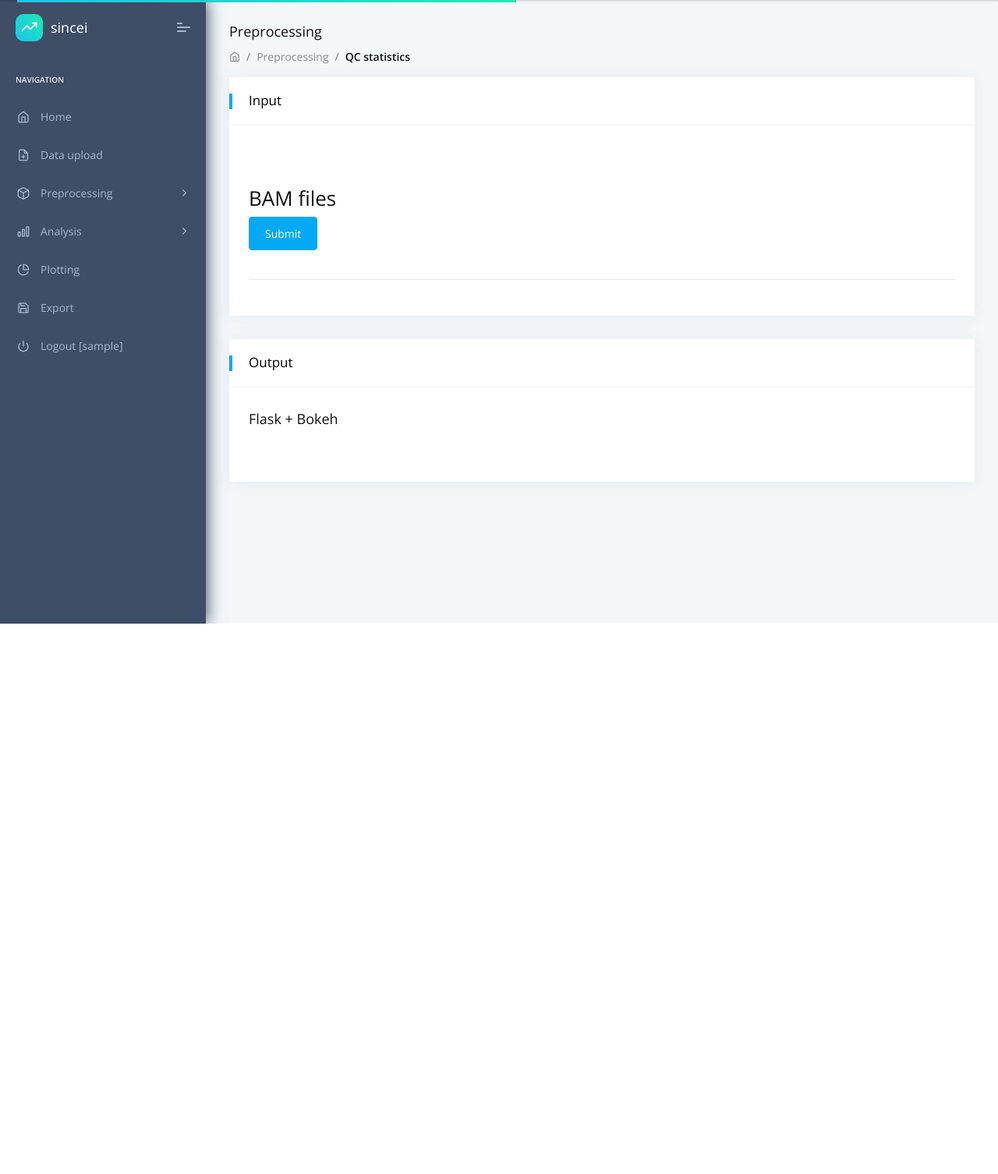
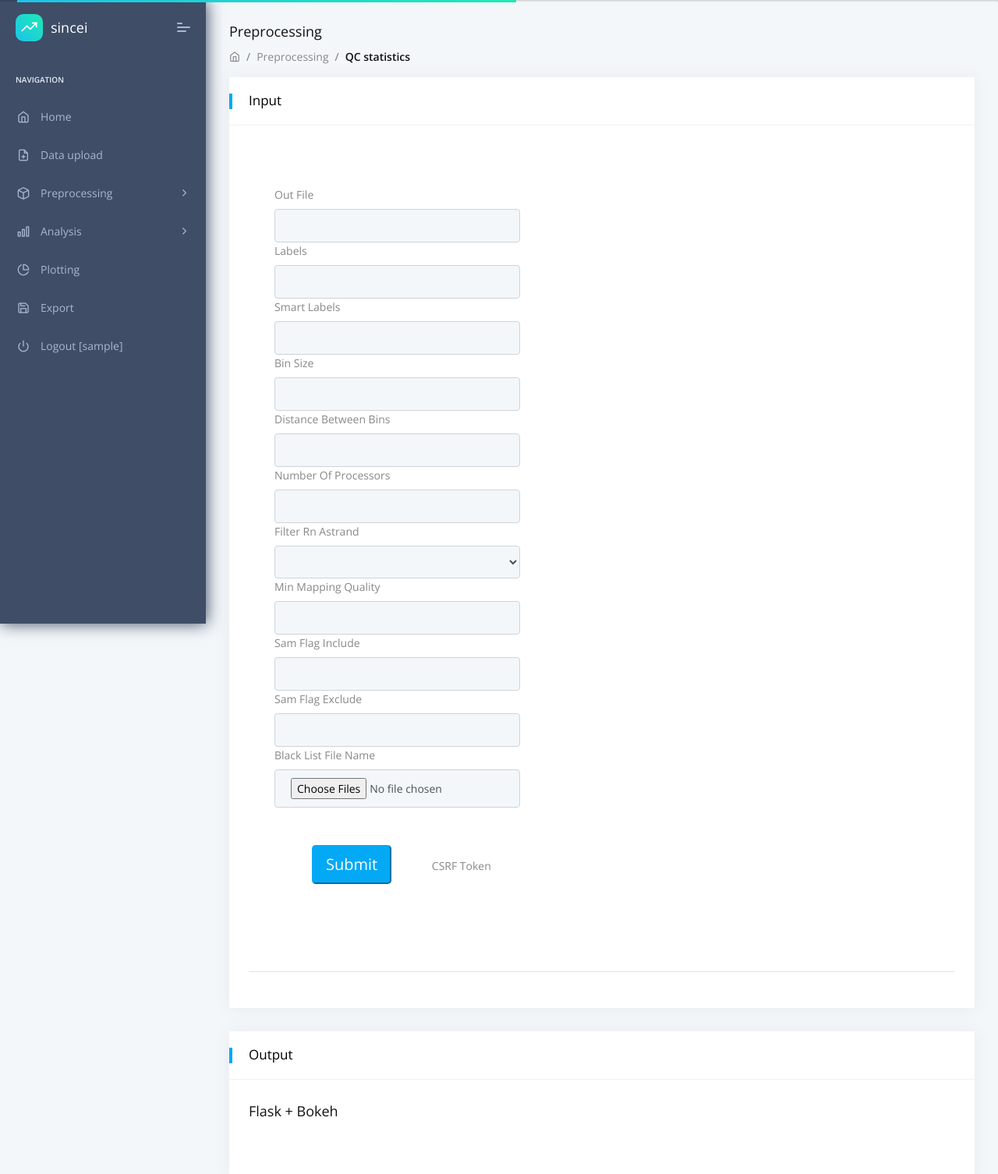
Before and after one commit to bhardwaj-lab/sincei, a Flask app: page /filter_stats in a window 1280 px wide. Shown: the top 1506 px of the page at 78% size. Before the commit the page ends 800 px from the top, so only its background shows below. Run offline with Flask 2, Linux system fonts and the light colour scheme; the visitor is signed in with stand-in values (Sample User, id 1); data comes from the database, SQL or seed files in the repository; lists and menus that the app fills with data are empty; some libraries are stand-ins or nearby versions.

Commit message:
WTForms integrated: but submit button does nothing

```diff
--- a/web_app/app/base/templates/includes/sidebar.html
+++ b/web_app/app/base/templates/includes/sidebar.html
@@ -34,7 +34,7 @@
                           <span class="pcoded-mtext">Preprocessing</span></a>
                         <ul class="pcoded-submenu">
                             <li class=""><a href="/filter_stats" class="">QC statistics</a></li>
-                            <li class=""><a href="/blah.html" class="">Count Reads</a></li>
+                            <li class=""><a href="/blah" class="">Count Reads</a></li>
                             <li class=""><a href="/cluster_cells.html" class="">Cluster Cells</a></li>
                             <li class=""><a href="/bulk_coverage.html" class="">Bulk Coverage</a></li>
                         </ul>
--- a/web_app/app/home/routes.py
+++ b/web_app/app/home/routes.py
@@ -4,7 +4,7 @@
 """
 
 from app.home import blueprint
-from flask import render_template, redirect, url_for, request
+from flask import render_template, redirect, url_for, request, flash
 from flask_login import login_required, current_user
 from app import login_manager, db, Sample
 from jinja2 import TemplateNotFound
@@ -17,12 +17,22 @@
 from bokeh.embed import components
 from bokeh.plotting import figure, output_file, show
 import pandas as pd
+import sys
+from .sincei_forms import testForm
 
+# Helper - Extract current page name from request
+def get_segment( request ):
+    try:
+        segment = request.path.split('/')[-1]
+        if segment == '':
+            segment = 'index'
+        return segment
+    except:
+        return None
 
 @blueprint.route('/index')
 @login_required
 def index():
-
     return render_template('index.html', segment='index')
 
 @blueprint.route('/<template>')
@@ -63,8 +73,13 @@
 @blueprint.route('/filter_stats', methods = ['GET', 'POST'])
 @login_required
 def show_plots():
-    if request.method == 'POST':
+    form = testForm()
+    flash(form.errors)
+    if request.method == 'POST' and form.validate_on_submit():
         try:
+            bam = form.binSize.data
+            bc = form.distanceBetweenBins.data
+            flash('Input submitted!!')
             def getFilterStats(txtpath="/Users/vivek/programs/sincei/web_app/example_data/scFilterStats.txt"):
                 res = pd.read_csv(txtpath, sep="\t", index_col=0)
                 return res
@@ -85,6 +100,7 @@
             script, div = components(fig)
             return render_template(
                     'filter_stats.html',
+                    form=form,
                     plot_script=script,
                     plot_div=div,
                     js_resources=INLINE.render_js(),
@@ -95,18 +111,9 @@
     else:
         return render_template(
                 'filter_stats.html',
+                form=form,
                 plot_script="",
                 plot_div="",
                 js_resources=INLINE.render_js(),
                 css_resources=INLINE.render_css(),
                 ).encode(encoding='UTF-8')
-
-# Helper - Extract current page name from request
-def get_segment( request ):
-    try:
-        segment = request.path.split('/')[-1]
-        if segment == '':
-            segment = 'index'
-        return segment
-    except:
-        return None
--- /dev/null
+++ b/web_app/app/home/sincei_forms.py
@@ -0,0 +1,17 @@
+from flask_wtf import FlaskForm as Form
+from wtforms import validators, BooleanField, StringField, DecimalField, FileField, MultipleFileField, FloatField, IntegerField, SelectField, SelectMultipleField, SubmitField, StringField
+
+
+class testForm(Form):
+    outFile=StringField(label='Out  File', validators=[], description='The file to write results to. By default, results are printed to the console')
+    labels=StringField(label='Labels', validators=[], description='Labels for the samples. The default is to use the file name of the sample. The sample labels should be separated by spaces and quoted if a label itselfcontains a space E.g. -labels label-1 "label 2"  ')
+    smartLabels=StringField(label='Smart  Labels', validators=[], description='Instead of manually specifying labels for the input BAM files, this causes sincei to use the file name after removing the path and extension.')
+    binSize=IntegerField(label='Bin  Size', validators=[], description='Length in bases of the window used to sample the genome. ')
+    distanceBetweenBins=IntegerField(label='Distance  Between  Bins', validators=[], description='To reduce the computation time, not every possible genomic bin is sampled. This option allows you to set the distance between bins actually sampled from. Larger numbers are sufficient for high coverage samples, while smaller values are useful for lower coverage samples. Note that if you specify a value that results in too few (<1000) reads sampled, the value will be decreased. ')
+    numberOfProcessors=IntegerField(label='Number  Of  Processors', validators=[], description='Number of processors to use. Type "max/2" to use half the maximum number of processors or "max" to use all available processors. ')
+    filterRNAstrand=SelectField(label='Filter Rn Astrand', validators=[], description='Selects RNA-seq reads (single-end or paired-end) in the given strand. ')
+    minMappingQuality=IntegerField(label='Min  Mapping  Quality', validators=[], description='If set, only reads that have a mapping quality score of at least this are considered.')
+    samFlagInclude=IntegerField(label='Sam  Flag  Include', validators=[], description='Include reads based on the SAM flag. For example, to get only reads that are the first mate, use a flag of 64. This is useful to count properly paired reads only once, as otherwise the second mate will be also considered for the coverage. ')
+    samFlagExclude=IntegerField(label='Sam  Flag  Exclude', validators=[], description='Exclude reads based on the SAM flag. For example, to get only reads that map to the forward strand, use -samFlagExclude 16, where 16 is the SAM flag for reads that map to the reverse strand. ')
+    blackListFileName=MultipleFileField(label='Black  List  File  Name', validators=[], description='A BED or GTF file containing regions that should be excluded from all analyses. Currently this works by rejecting genomic chunks that happen to overlap an entry. Consequently, for BAM files, if a read partially overlaps a blacklisted region or a fragment spans over it, then the read/fragment might still be considered. Please note that you should adjust the effective genome size, if relevant.')
+    submit = SubmitField('Submit')
--- a/web_app/app/home/templates/filter_stats.html
+++ b/web_app/app/home/templates/filter_stats.html
@@ -40,15 +40,20 @@
                             </div>
                             <div class="card-body">
                                 <div class="row">
-                                  <!--Upload files-->
-                                    <div class="col-sm">
-                                      <h3 class="mt-5">BAM files</h3>
-                                      <form action = "/filter_stats" method = "POST" enctype = "multipart/form-data">
-                                        <div class="form-group">
-                                            <button type="submit" class="btn btn-primary">Submit</button>
-                                        </div>
-                                        </form>
+                                  <!--Form to execute scFilterStats-->
+                                  <form action = "/filter_stats" method="POST">
+                                    {{form.hidden_tag()}}
+                                    <div class="form-group m-5">
+                                      {% for field in form %}
+                                        {% if field.type == "SubmitField" %}
+                                          {{ field(class="btn-lg btn-primary m-5") }}
+                                        {% else %}
+                                          {{ field.label }}
+                                          {{ field(class="form-control") }}
+                                        {% endif %}
+                                      {% endfor %}
                                     </div>
+                                  </form>
                                 </div>
                                 <hr/>
                             </div>
```
Also changed, not shown: web_app/app/home/templates/blah.html (+31 -2 lines).
